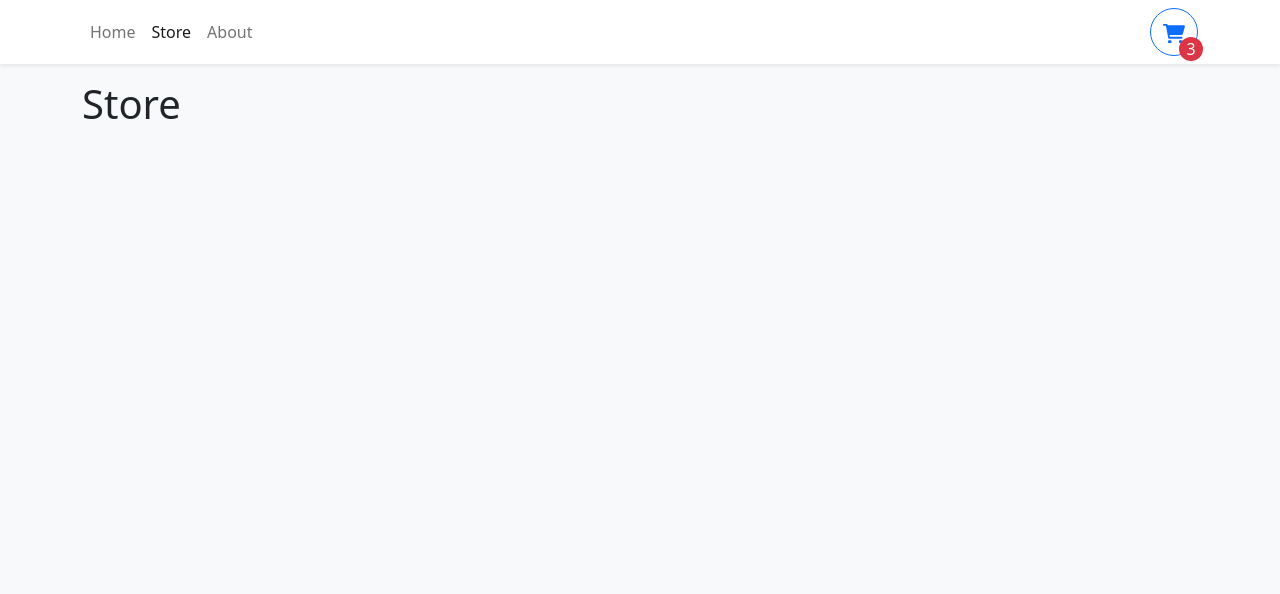
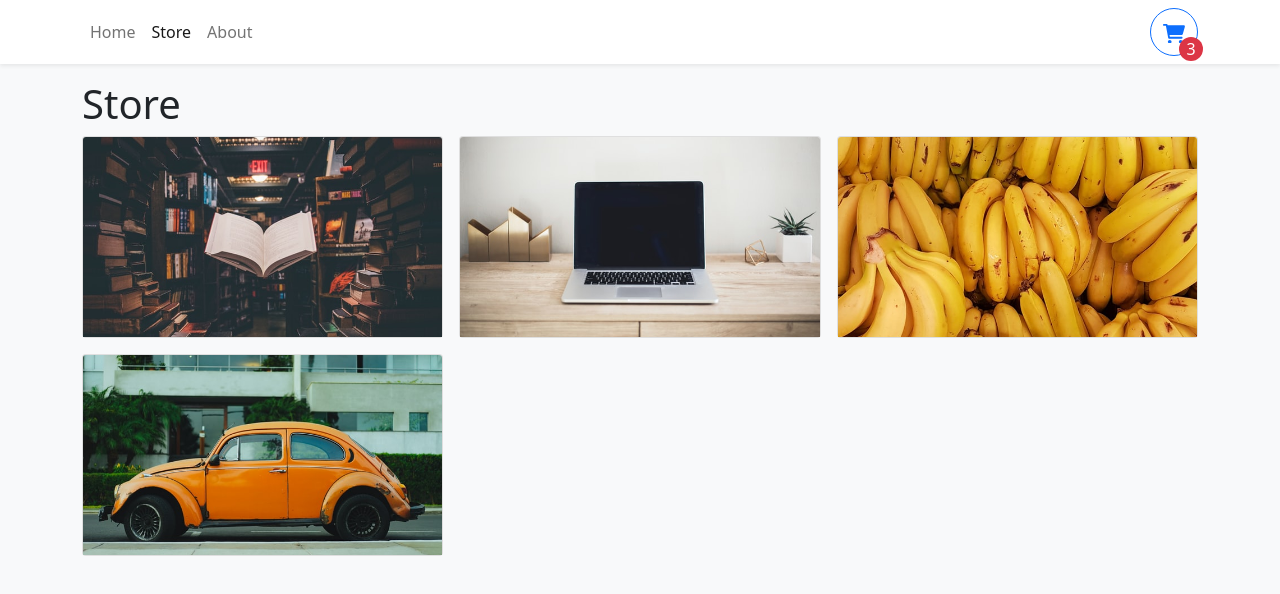
Before and after one commit to Chen-Stefan/shopping_cart, a React (Create React App) app in the folder shopcart/: page /store in a window 1280 px wide. Shown: the top 594 px of the page. Built offline with nearby package versions, Linux system fonts and the light colour scheme.

Commit message:
Add storeItem component to display item images on store page

```diff
--- /dev/null
+++ b/shopcart/src/components/StoreItem.tsx
@@ -0,0 +1,21 @@
+import { Card } from "react-bootstrap";
+
+type StoreItemProps = {
+  id: number;
+  name: string;
+  price: number;
+  imgUrl: string;
+};
+
+export function StoreItem({ id, name, price, imgUrl }: StoreItemProps) {
+  return (
+    <Card>
+      <Card.Img
+        variant="top"
+        src={imgUrl}
+        height="200px"
+        style={{ objectFit: "cover" }}
+      />
+    </Card>
+  );
+}
--- a/shopcart/src/pages/Store.tsx
+++ b/shopcart/src/pages/Store.tsx
@@ -1,5 +1,17 @@
-import storeItems from '../data/items.json'
+import { Col, Row } from "react-bootstrap";
+import { StoreItem } from "../components/StoreItem";
+import storeItems from "../data/items.json";
 
+// g-3指的是竖直和水平方向上item之间的gap
 export function Store() {
-  return <h1>Store</h1>
+  return (
+    <>
+      <h1>Store</h1>
+      <Row md ={2} xs={1} lg={3} className='g-3'>
+        {storeItems.map((item) => (
+          <Col key={item.id}><StoreItem {...item} /></Col>
+        ))}
+      </Row>
+    </>
+  );
 }
```
